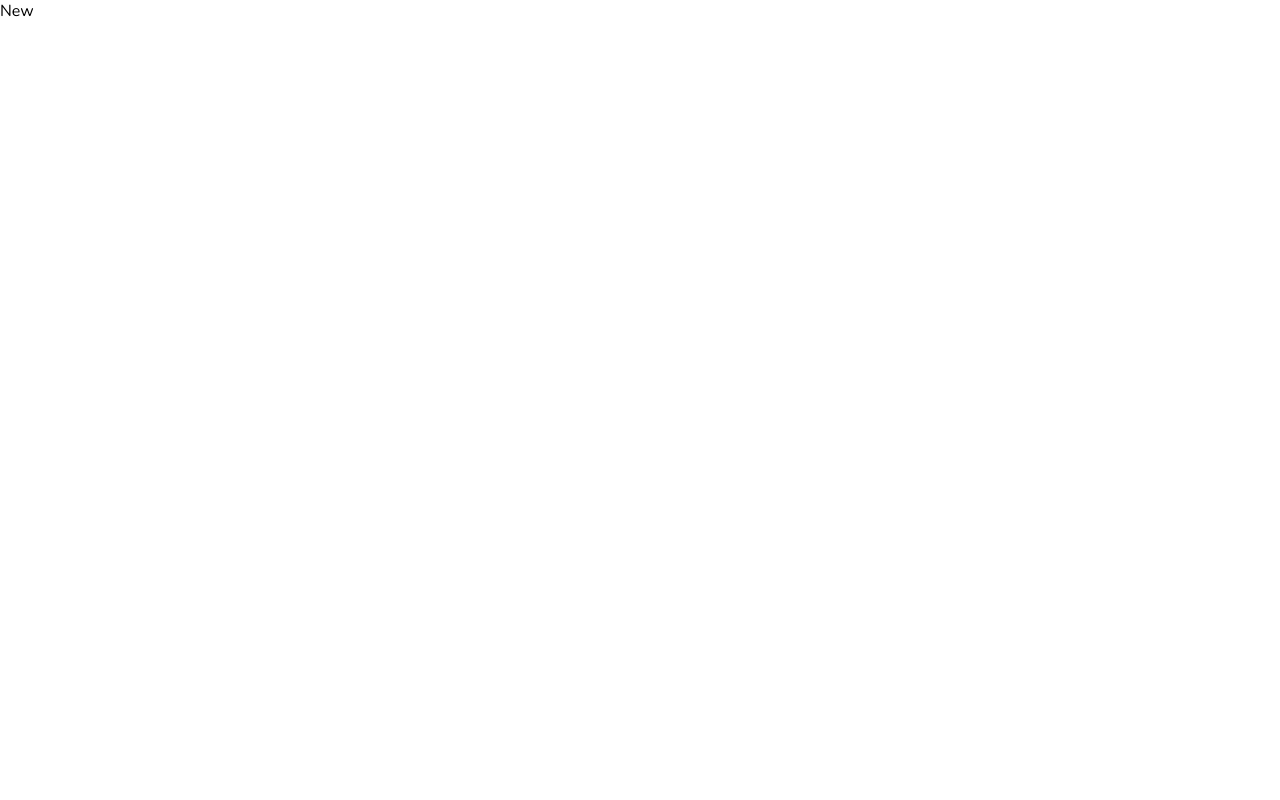
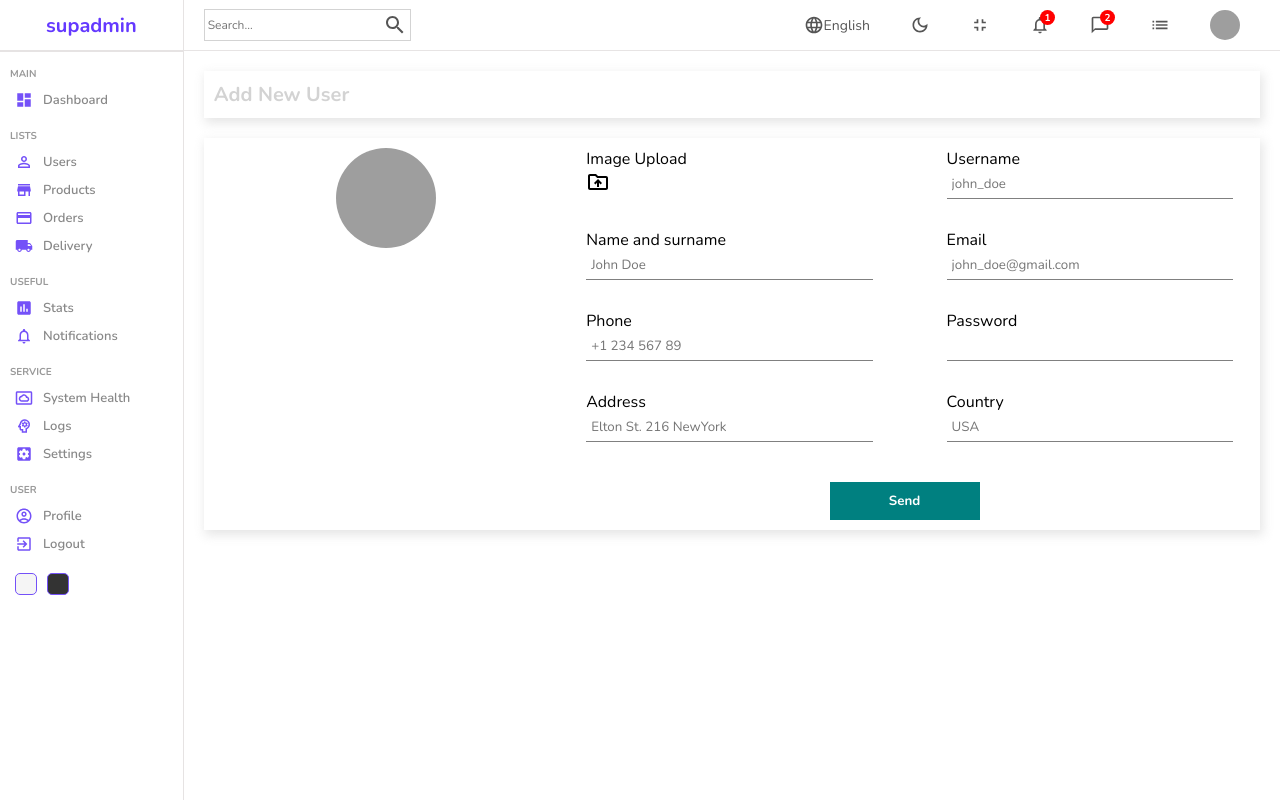
Before and after one commit to DeepakBarwal/supa-admin, a React (Create React App) app: page /users/new in a window 1280 px wide. Built offline with nearby package versions, Linux system fonts and the light colour scheme; grey boxes are pictures that could not be loaded.

Commit message:
react form design completed to add new users or products

```diff
--- a/src/App.jsx
+++ b/src/App.jsx
@@ -4,6 +4,7 @@
 import List from './pages/list/List';
 import Single from './pages/single/Single';
 import New from './pages/new/New';
+import {userInputs, productInputs} from "./formSource";
 
 function App() {
   return (
@@ -16,12 +17,12 @@
             <Route path="users">
               <Route index element={<List />} />
               <Route path=":userId" element={<Single />} />
-              <Route path="new" element={<New />} />
+              <Route path="new" element={<New inputs={userInputs} title="Add New User" />} />
             </Route>
             <Route path="products">
               <Route index element={<List />} />
               <Route path=":productId" element={<Single />} />
-              <Route path="new" element={<New />} />
+              <Route path="new" element={<New inputs={productInputs} title="Add New Product" />} />
             </Route>
           </Route>
         </Routes>
--- /dev/null
+++ b/src/formSource.js
@@ -0,0 +1,76 @@
+export const userInputs = [
+  {
+    id: 1,
+    label: "Username",
+    type: "text",
+    placeholder: "john_doe",
+  },
+  {
+    id: 2,
+    label: "Name and surname",
+    type: "text",
+    placeholder: "John Doe",
+  },
+  {
+    id: 3,
+    label: "Email",
+    type: "mail",
+    placeholder: "john_doe@gmail.com",
+  },
+  {
+    id: 4,
+    label: "Phone",
+    type: "text",
+    placeholder: "+1 234 567 89",
+  },
+  {
+    id: 5,
+    label: "Password",
+    type: "password",
+  },
+  {
+    id: 6,
+    label: "Address",
+    type: "text",
+    placeholder: "Elton St. 216 NewYork",
+  },
+  {
+    id: 7,
+    label: "Country",
+    type: "text",
+    placeholder: "USA",
+  },
+];
+
+export const productInputs = [
+  {
+    id: 1,
+    label: "Title",
+    type: "text",
+    placeholder: "Apple Macbook Pro",
+  },
+  {
+    id: 2,
+    label: "Description",
+    type: "text",
+    placeholder: "Description",
+  },
+  {
+    id: 3,
+    label: "Category",
+    type: "text",
+    placeholder: "Computers",
+  },
+  {
+    id: 4,
+    label: "Price",
+    type: "text",
+    placeholder: "100",
+  },
+  {
+    id: 5,
+    label: "Stock",
+    type: "text",
+    placeholder: "in stock",
+  },
+];
--- a/src/pages/new/New.jsx
+++ b/src/pages/new/New.jsx
@@ -1,8 +1,45 @@
 import "./new.scss";
+import Sidebar from "../../components/sidebar/Sidebar";
+import Navbar from "../../components/navbar/Navbar";
+import DriveFolderUploadOutlinedIcon from "@mui/icons-material/DriveFolderUploadOutlined";
+import { useState } from "react";
 
-const New = () => {
+const New = ({inputs, title}) => {
+  const [file, setFile] = useState("");
+
   return (
-    <div>New</div>
+    <div className="new">
+      <Sidebar />
+      <div className="newContainer">
+        <Navbar />
+        <div className="top">
+          <h1>{title}</h1>
+        </div>
+        <div className="bottom">
+          <div className="left">
+            <img src={file ? URL.createObjectURL(file) : "https://icon-library.com/images/no-image-icon/no-image-icon-0.jpg"} alt="" />
+          </div>
+          <div className="right">
+            <form>
+              <div className="formInput">
+                Image Upload<label htmlFor="file"><DriveFolderUploadOutlinedIcon className="icon" /></label>
+                <input type="file" id="file" onChange={e=>setFile(e.target.files[0])} style={{display: "none"}} />
+              </div>
+
+              {inputs.map((input) => {
+                return (
+                  <div className="formInput" key={input.id}>
+                    <label>{input.label}</label>
+                    <input type={input.type} placeholder={input.placeholder} />
+                  </div>
+                )
+              })}
+              <button>Send</button>
+            </form>
+          </div>
+        </div>
+      </div>
+    </div>
   )
 }
 
--- a/src/pages/new/new.scss
+++ b/src/pages/new/new.scss
@@ -0,0 +1,79 @@
+.new {
+  width: 100%;
+  display: flex;
+
+  .newContainer {
+    flex: 6;
+
+    .top, .bottom {
+      -webkit-box-shadow: 2px 4px 10px 1px rgba(0, 0, 0, 0.47);
+      box-shadow: 2px 4px 10px 1px rgba(201, 201, 201, 0.47);
+      padding: 10px;
+      margin: 20px;
+      display: flex;
+
+      h1 {
+        color: lightgrey;
+        font-size: 20px;
+      }
+
+      .left {
+        flex: 1;
+        text-align: center;
+
+        img {
+          width: 100px;
+          height: 100px;
+          border-radius: 50%;
+          object-fit: cover;
+        }
+      }
+      .right {
+        flex: 2;
+
+        form {
+          display: flex;
+          flex-wrap: wrap;
+          gap: 30px;
+          justify-content: space-around;
+
+          .formInput {
+            width: 40%;
+
+            label {
+              display: flex;
+              align-items: center;
+              gap: 10px;
+
+              .icon {
+                cursor: pointer;
+              }
+            }
+
+            input {
+              width: 100%;
+              padding: 5px;
+              border: none;
+              border-bottom: 1px solid gray;
+
+              &:focus {
+                outline: none;
+              }
+            }
+          }
+
+          button {
+            width: 150px;
+            border: none;
+            padding: 10px;
+            background-color: teal;
+            color: white;
+            font-weight: bold;
+            cursor: pointer;
+            margin-top: 10px;
+          }
+        }
+      }
+    }
+  }
+}
```
